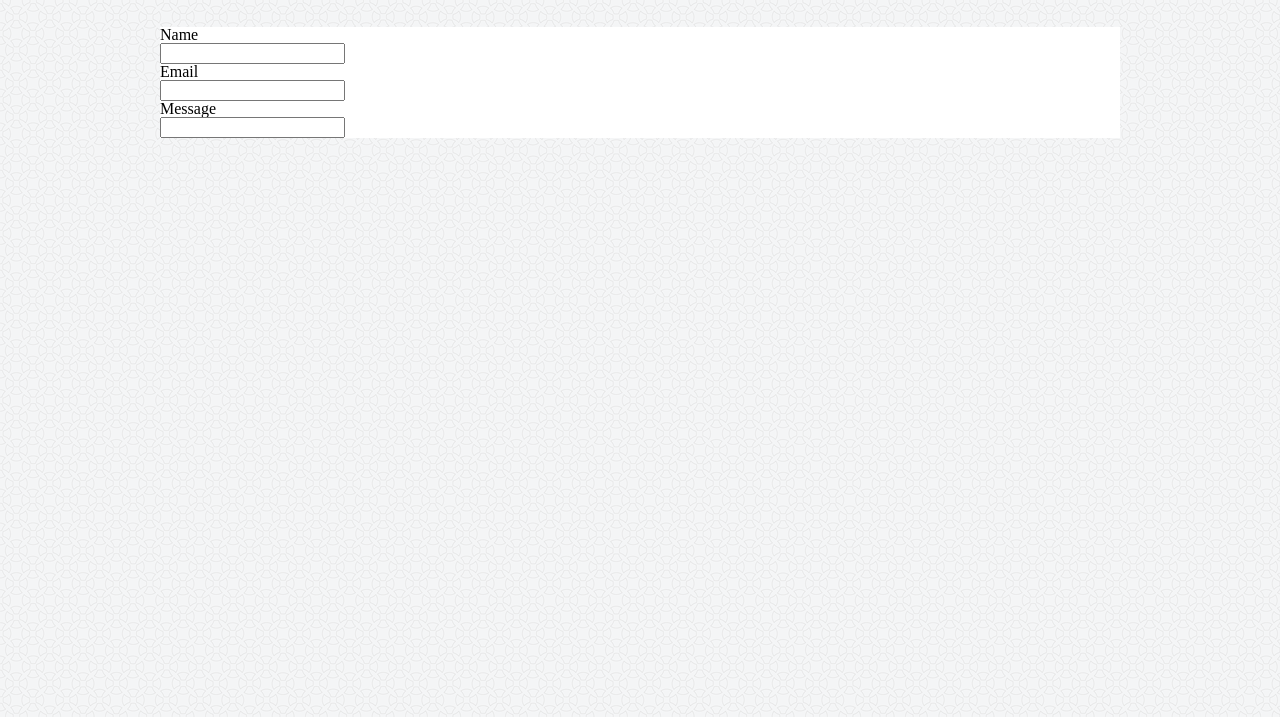
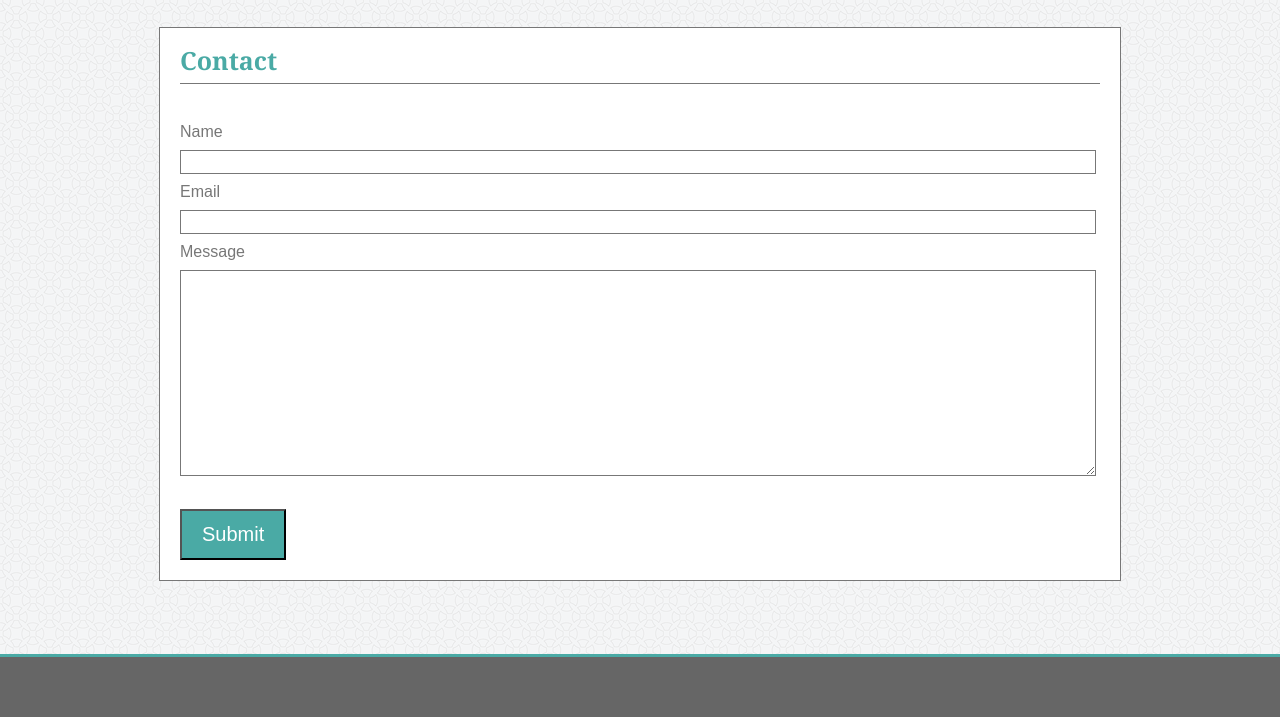
Before and after one commit to nicolehouston/Basic-Portfolio, a plain HTML site: page contact.html in a window 1280 px wide. Shown: the part 83-800 px from the top of the page. Drawn offline with Linux system fonts and the light colour scheme.

Commit message:
Finished css for About and Contact

```diff
--- a/assets/css/style.css
+++ b/assets/css/style.css
@@ -18,12 +18,6 @@ header {
     width: 960px;
     margin-right: auto;
     margin-left: auto;
-
-}
-.content {
-
-    width: 960px;
-    margin: 0 auto;
 
 }
 
@@ -75,6 +69,8 @@ p {
 
 .container {
 
+    width: 960px;
+    margin: 0 auto;
     clear: both;
     background-color: #ffffff;
     border: solid #777777 1px;
@@ -86,6 +82,37 @@ form {
 
     clear: both;
     background-color: #ffffff;
+    padding: 20px 30px 20px 20px;
+    font-family: Arial, Helvetica, sans-serif;
+    color: #777777
+
+}
+
+input[type=text] {
+
+   width: 100%;
+   margin: 10px 0px;
+   height: 20px;
+   border: 1px solid #777777;
+
+}
+
+input[type=submit] {
+
+    color:white;
+    background-color: #4aaaa5;
+    padding: 12px 20px;
+    font-size: 20px;
+    margin-top: 20px;
+
+}
+
+textarea {
+
+    height: 200px;
+    width: 100%;
+    margin: 10px 0px;
+    border: 1px solid #777777;
 
 }
 
--- a/contact.html
+++ b/contact.html
@@ -30,20 +30,29 @@
 
     </header>
 
-    <div class="content">
+    <div class="container">
+
+        <h2>Contact</h2>
 
         <!--Create a form for people to contact me-->
-        <form>
+        <form action="/action_page.php">
 
             Name<br>
             <input type="text" name="name"><br>
             Email<br>
             <input type="text" name="email"><br>
             Message<br>
-            <input type="text" name="message">
+            <textarea type="text" name="message"></textarea>
+
+            <input type="submit" value="Submit">
 
         </form>
 
     </div>
+
+    <footer>
+
+    </footer>
+
 </body>
 </html>
```
Also changed, not shown: portfolio.html (+8 -0 lines).
